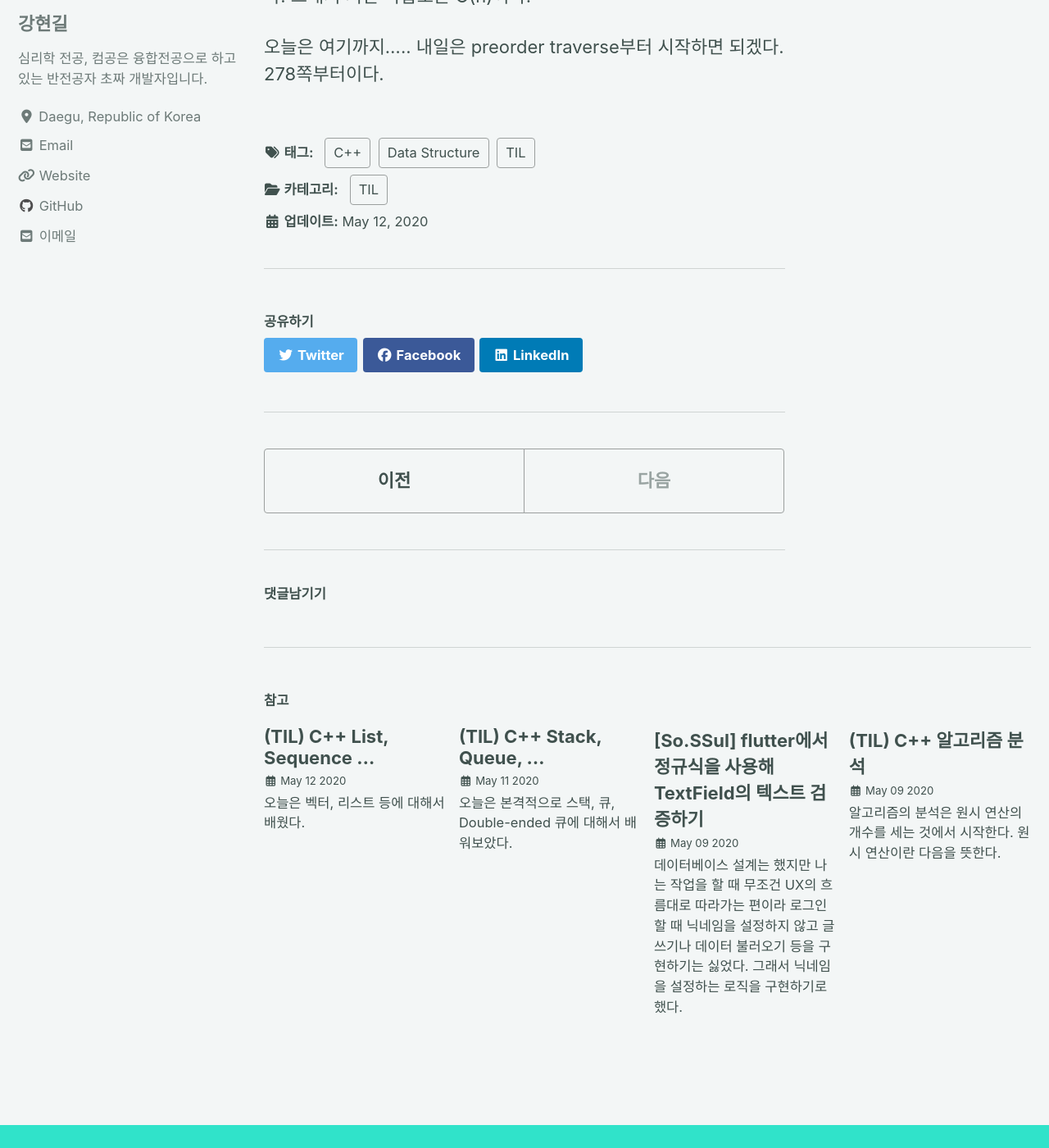
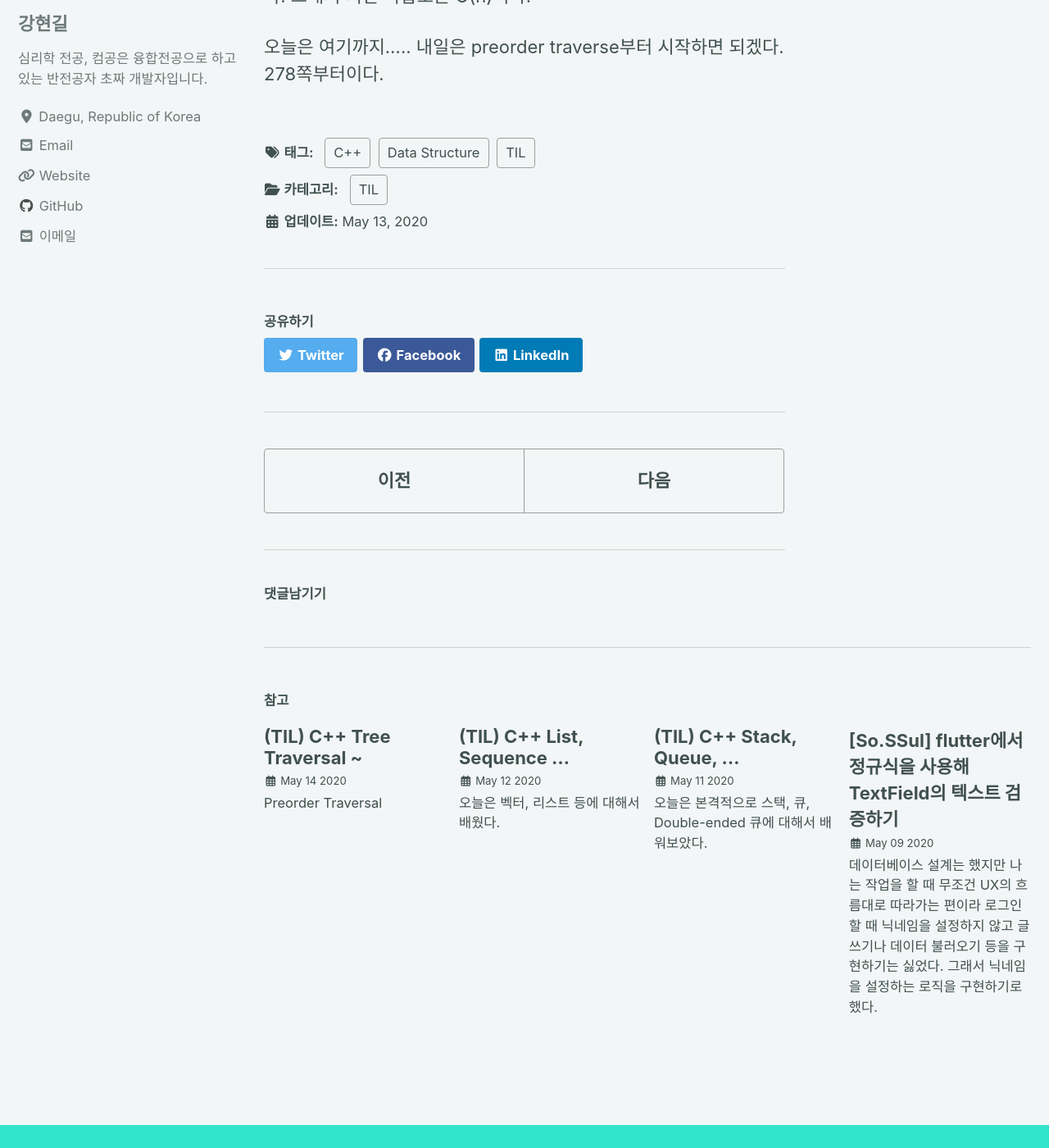
Before and after one commit to nammunsik/tksuns12.github.io, a Jekyll site: the page built from _posts/2020-05-13-cpp-sequence.md, in a window 1280 px wide and 1400 px high, scrolled down 3285 px. Shown: the whole window at 82% size. Built offline with Jekyll 4.4.1, drawn with Linux system fonts in a browser that asks for light colours; cached includes are drawn as plain includes; nearby versions of some CDN libraries; comment, search, counter and statistics services are not loaded; some of the changed lines change nothing that is shown.

Commit message:
오전 포스팅

````diff
--- a/_posts/2020-05-13-cpp-sequence.md
+++ b/_posts/2020-05-13-cpp-sequence.md
@@ -1,6 +1,6 @@
 ---
 title: "(TIL) C++ Sequence & Trees"
-last_modified_at: 2020-05-12T10:39:12-05:00
+last_modified_at: 2020-05-13T10:39:12-05:00
 category:
     - TIL
 tags:
--- /dev/null
+++ b/_posts/2020-05-14-cpp-tree-traversal.md
@@ -0,0 +1,90 @@
+---
+title: "(TIL) C++ Tree Traversal ~"
+last_modified_at: 2020-05-14T09:38:12-05:00
+category:
+    - TIL
+tags:
+    - TIL
+    - C++
+    - Data Structure
+---
+
+## Preorder Traversal
+
+순회(traversal)란 트리의 노드를 체계적으로 방문하는 방법이다. 그 중 전위 순회(preorder traversal)는 부모 노드를 먼저 방문한 후 자식 노드를 순서대로 재귀적으로 방문하는 방식이다.
+
+## Postorder Traversal
+
+후위 순회(postorder traversal)은 자식 노드를 모두 방문한 후 부모 노드를 방문하는 방식이다. 후위 순회는 부모 노드의 속성이 자식 노드의 속성에 의해 결정되는 트리에서 부모 노드의 속성을 알아내야 할 때 유용하다.
+
+# 이진트리(Binary Trees)
+
+이진 트리는 다음과 같은 특징을 가진 '순서가 있는' 트리이다.
+
+- 모든 노드는 최대 두 개의 자식 노드를 가진다.
+- 모든 자식 노드는 왼쪽 자식, 오른쪽 자식으로 이름 붙여진다.
+- 왼쪽 자식이 오른쪽 자식에 선행한다.
+
+이진 트리는 다음과 같이 재귀적으로 표현할 수도 있다. 부모 노드, 그리고 왼쪽 서브 이진 트리, 오른쪽 서브 이진 트리. 그리고 재귀적 표현이기 때문에 각 서브 이진 트리도 그렇게 표현된다.
+
+## 이진 트리의 추상 데이터 타입
+
+이진 트리는 이전의 다른 노드 기반 자료구조들과 마찬가지로 각 노드는 원소를 가지고 있고 이 노드는 **position**이라는 객체와 연결되어있다. \* 연산자를 오버로딩 함으로써 \*position으로 노드에 접근할 수 있다. position *p*는 다음과 같은 연산을 지원한다.
+
+- p.left() 노드의 왼쪽 자식을 반환한다.
+- p.right() 노드의 오른쪽 자식을 반환한다.
+- p.parent() 노드의 부모 노드를 반환하다.
+- p.isRoot() 노드가 루트 노드인지 여부를 반환한다.
+- p.isExternal() 노드가 잎 노드인지 반환한다.
+
+그리고 트리 자체도 몇 가지 연산을 지원한다.
+
+- size() 트리 내 노드의 개수를 반환한다.
+- empty() 트리가 비어있는지 아닌지를 반환한다.
+- root() 루트 노드를 반환한다.
+- positions() 트리 내 모든 노드의 position 객체를 리스트 형태로 반환한다.
+
+C++에서의 인터페이스 구현은 다음과 같다.
+
+```c++
+template <typename E> // base element type
+
+class Position<E> { // a node position
+
+public:
+E& operator*(); // get element
+Position left() const; // get left child
+Position right() const; // get right child
+Position parent() const; // get parent
+bool isRoot() const; // root of tree?
+bool isExternal() const; // an external node?
+};
+
+template <typename E> // base element type
+
+class BinaryTree<E> { // binary tree
+
+public: // public types
+class Position; // a node position
+class PositionList; // a list of positions
+
+public: // member functions
+int size() const; // number of nodes
+bool empty() const; // is tree empty?
+Position root() const; // get the root
+PositionList positions() const; // list of nodes
+};
+```
+
+## 이진 트리의 속성
+
+이진 트리는 자식 노드의 최대 개수가 정해져 있다는 점에서 노드의 깊이와 노드 개수 간의 관계에 특징이 있다. 그 특징은 다음과 같다.
+
+1. h+1 ≤ n ≤ 2^(h+1) −1
+2. 1 ≤ nE ≤ 2^h
+3. h ≤ nI ≤ 2^h −1
+4. log(n+1)−1 ≤ h ≤ n−1
+
+nE는 잎 노드 nI는 일반 노드를 말한다.
+
+오늘은 여기까지.... 내일은 이진 트리의 구현에 대해서 배운다.
````
